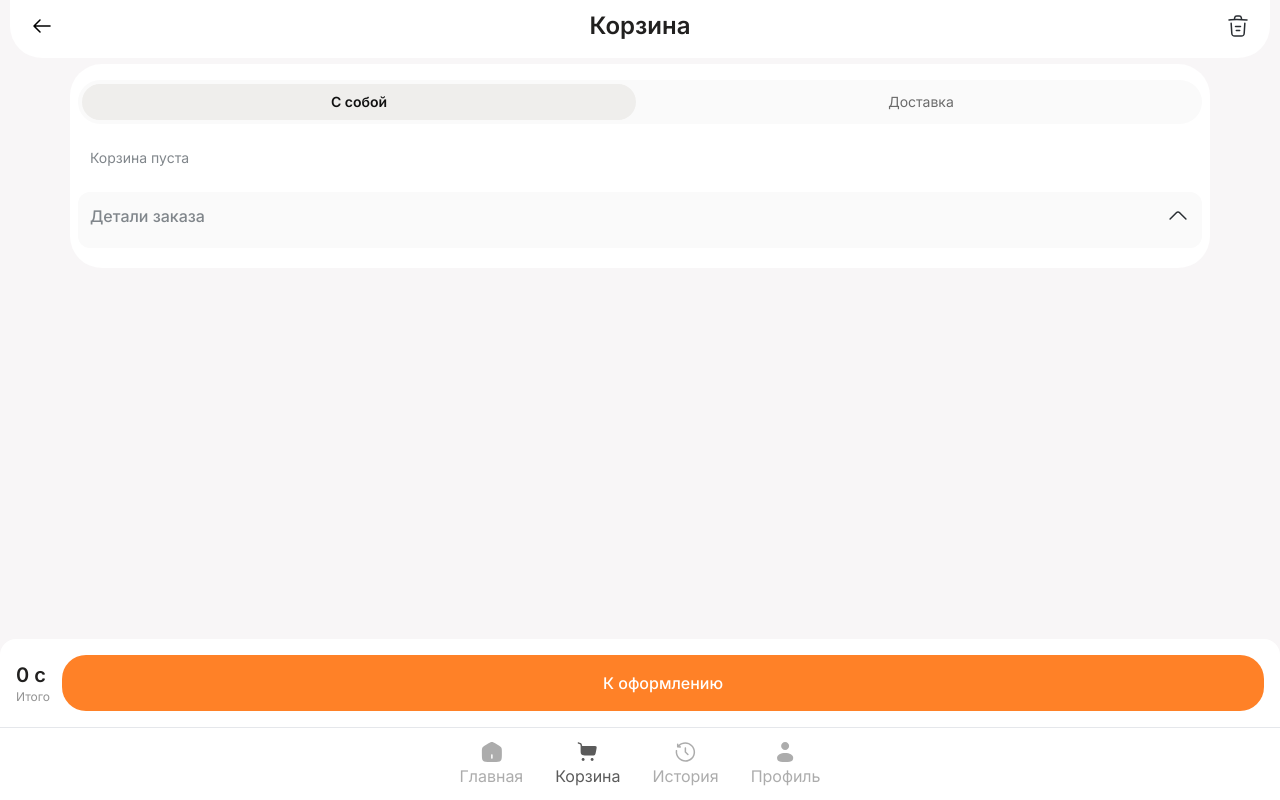
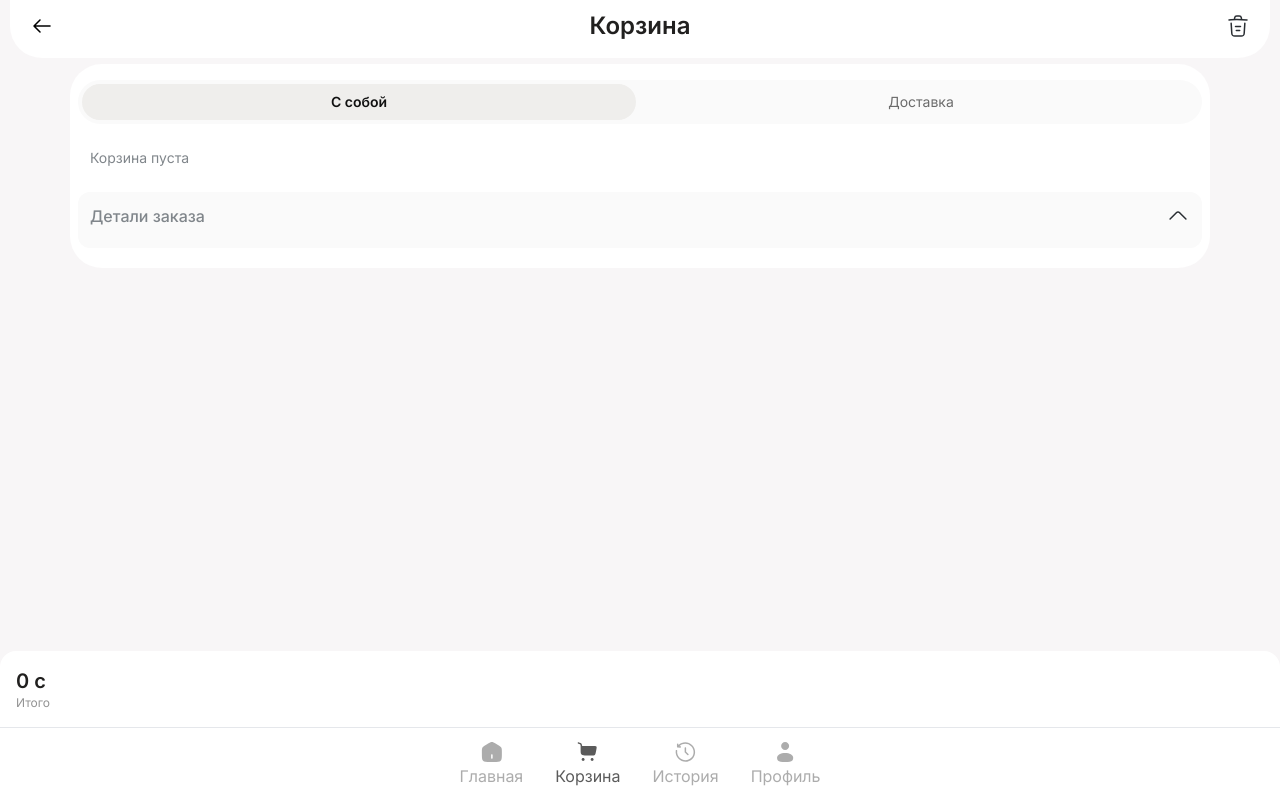
Before and after one commit to Seitek2002/imenu-re-design, a Next.js app: page /scan/basket in a window 1280 px wide. Built offline with nearby package versions, Linux system fonts and the light colour scheme.

Commit message:
changes-of-footer-btn

```diff
--- a/src/app/(home)/[venue]/_components/Footer/Footer.tsx
+++ b/src/app/(home)/[venue]/_components/Footer/Footer.tsx
@@ -128,12 +128,14 @@ const Footer: FC = () => {
               </div>
               <div className='text-[#939393] text-xs'>{t('total')}</div>
             </div>
+            {hydrated && itemCount > 0 && (
               <button
                 className='bg-[#FF8127] py-4 text-white rounded-3xl flex-1 font-medium'
                 onClick={handleOpenCheckout}
               >
                 {t('checkoutProceed')}
               </button>
+            )}
           </div>
         )}
       </div>
```
Also changed, not shown: 1 other file (tests, documents, lock files or other folders). Lines whose indentation alone changed are shown as unchanged.
